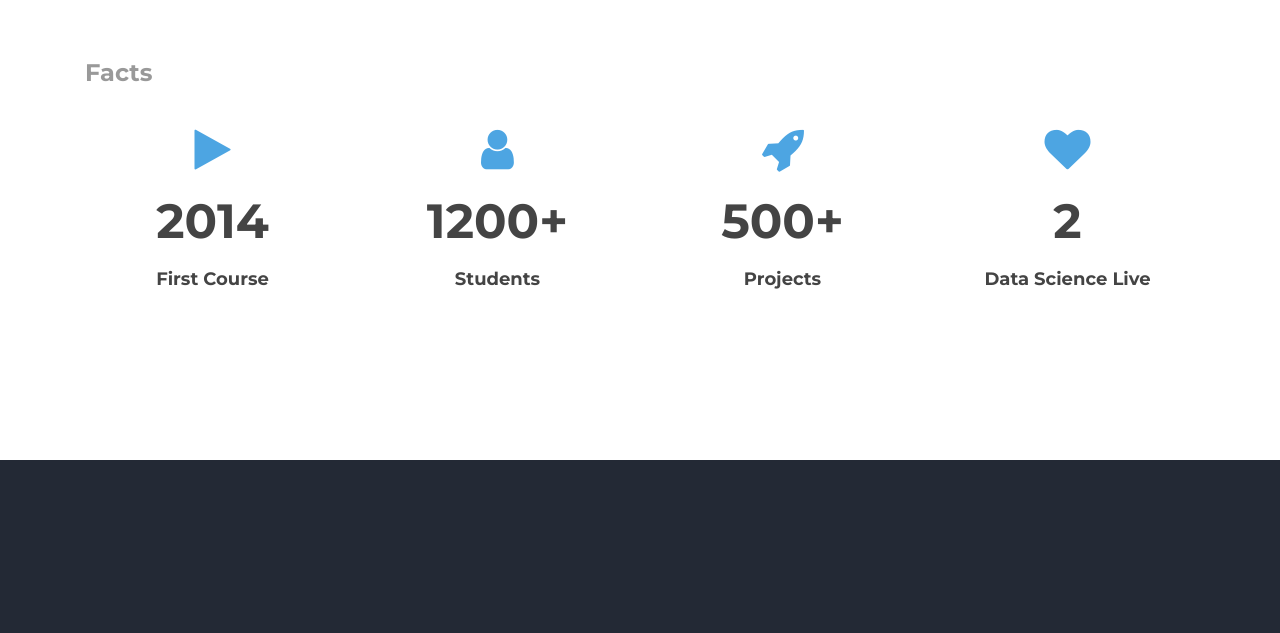
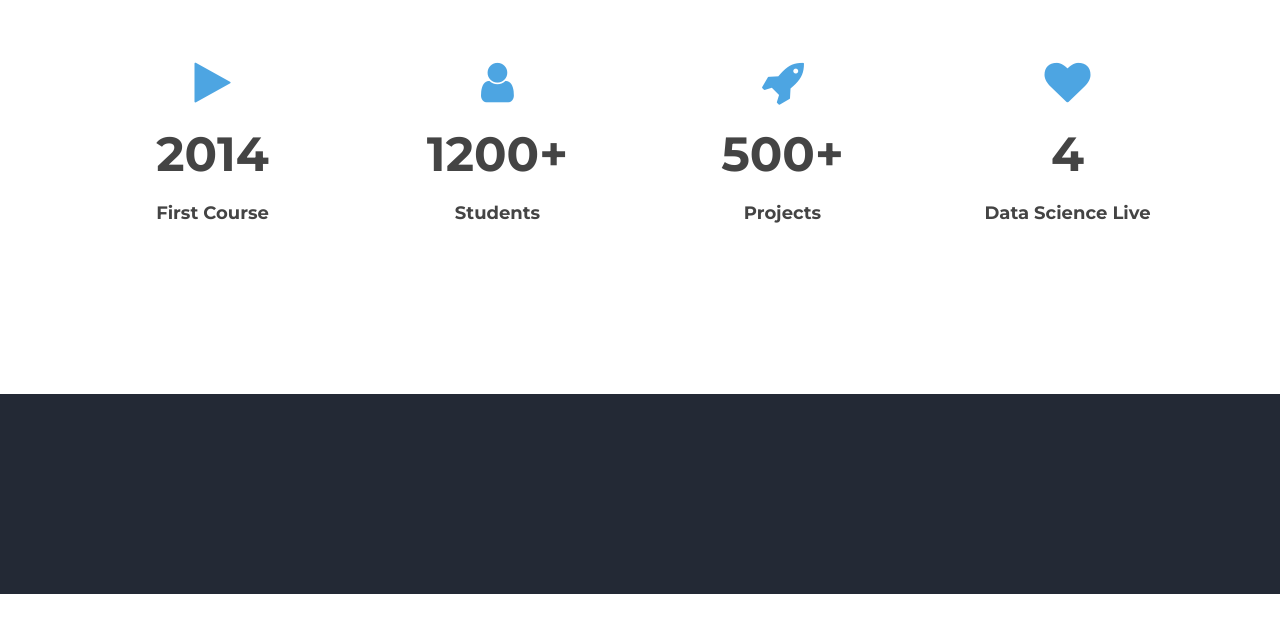
Before and after one commit to cccfran/modern-data-mining, a Jekyll site: the page built from index.html, in a window 1280 px wide. Shown: the part 911-1544 px from the top of the page. Built offline with Jekyll 4.4.1, drawn with Linux system fonts in a browser that asks for light colours.

Commit message:
dsl to 4

```diff
--- a/index.html
+++ b/index.html
@@ -87,7 +87,6 @@ keywords: helium, jekyll, bootstrap, UI, kit
       <!-- facts 4col -->
       <section id="facts">
         <div class="container">
-          <h4 class="sub-title">Facts</h4>
           <div class="row">
             <div class="col-sm-6 col-md-3 text-center">
               <i class="fact-icon fa fa-play"></i>
@@ -106,7 +105,7 @@ keywords: helium, jekyll, bootstrap, UI, kit
             </div>
             <div class="col-sm-6 col-md-3 text-center">
               <i class="fact-icon fa fa-heart"></i>
-              <h3 class="timer" id="emails" data-to="234" data-speed="2500">2</h3>
+              <h3 class="timer" id="emails" data-to="234" data-speed="2500">4</h3>
               <h5 class="fact-title">Data Science Live</h5>
             </div>
           </div>
```
